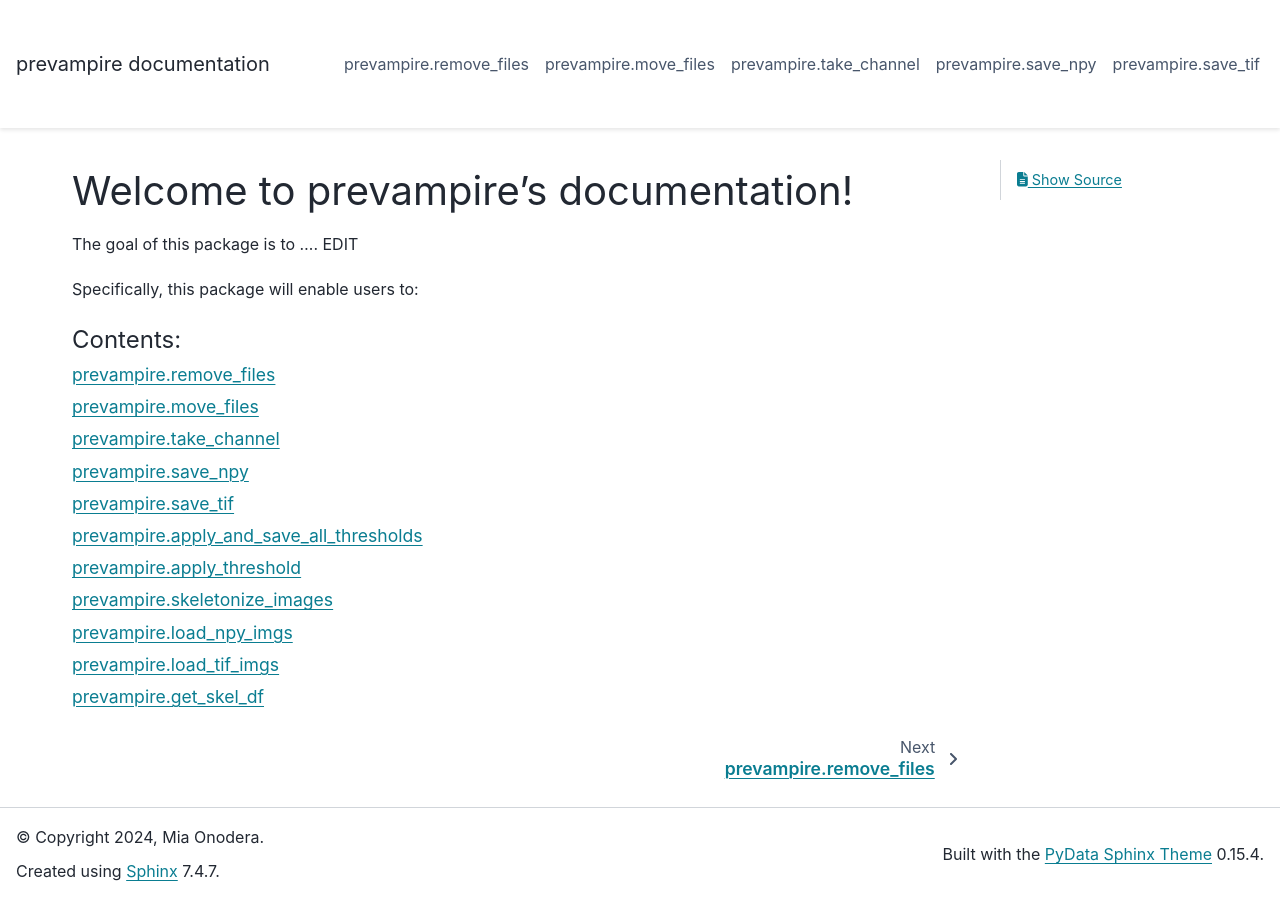
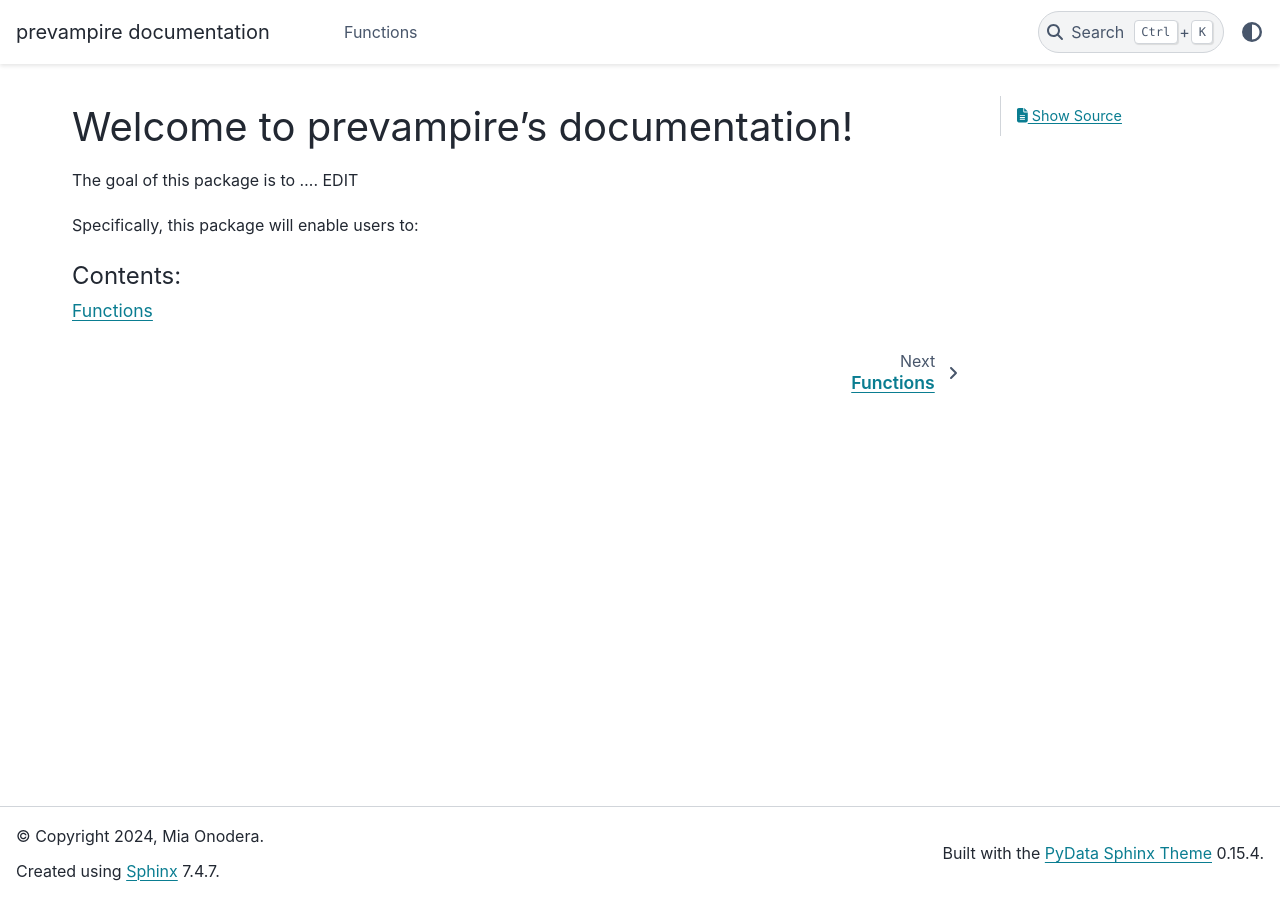
Before and after one commit to onoderamia/prevampire, a Sphinx documentation site: the page built from docs/index.rst, in a window 1280 px wide. Built offline with Sphinx 7.4.7 and the PyData theme 0.15.4, drawn with Linux system fonts in a browser that asks for light colours.

Commit message:
readthedocs

```diff
--- a/docs/functions.rst
+++ b/docs/functions.rst
@@ -1,15 +1,19 @@
-Function Reference
-==================
+Functions
+===============
 
-.. autofunction:: prevampire.prevampire.remove_files
-.. autofunction:: prevampire.prevampire.move_files
-.. autofunction:: prevampire.prevampire.take_channel
-.. autofunction:: prevampire.prevampire.save_npy
-.. autofunction:: prevampire.prevampire.save_tif
-.. autofunction:: prevampire.prevampire.apply_and_save_all_thresholds
-.. autofunction:: prevampire.prevampire.apply_threshold
-.. autofunction:: prevampire.prevampire.skeletonize_images
-.. autofunction:: prevampire.prevampire.load_npy_imgs
-.. autofunction:: prevampire.prevampire.load_tif_imgs
-.. autofunction:: prevampire.prevampire.get_skel_df
-.. autofunction:: prevampire.prevampire.save_df
+.. currentmodule:: prevampire.prevampire
+
+.. autosummary::
+    :toctree: functions/
+
+    remove_files
+    move_files
+    take_channel
+    save_npy
+    save_tif
+    apply_and_save_all_thresholds
+    apply_threshold
+    skeletonize_images
+    load_npy_imgs
+    load_tif_imgs
+    get_skel_df
--- a/docs/index.rst
+++ b/docs/index.rst
@@ -14,17 +14,7 @@ Specifically, this package will enable users to:
    :maxdepth: 2
    :caption: Contents:
 
-   functions/remove_files
-   functions/move_files
-   functions/take_channel
-   functions/save_npy
-   functions/save_tif
-   functions/apply_and_save_all_thresholds
-   functions/apply_threshold
-   functions/skeletonize_images
-   functions/load_npy_imgs
-   functions/load_tif_imgs
-   functions/get_skel_df
+   functions
 
 
 
```
